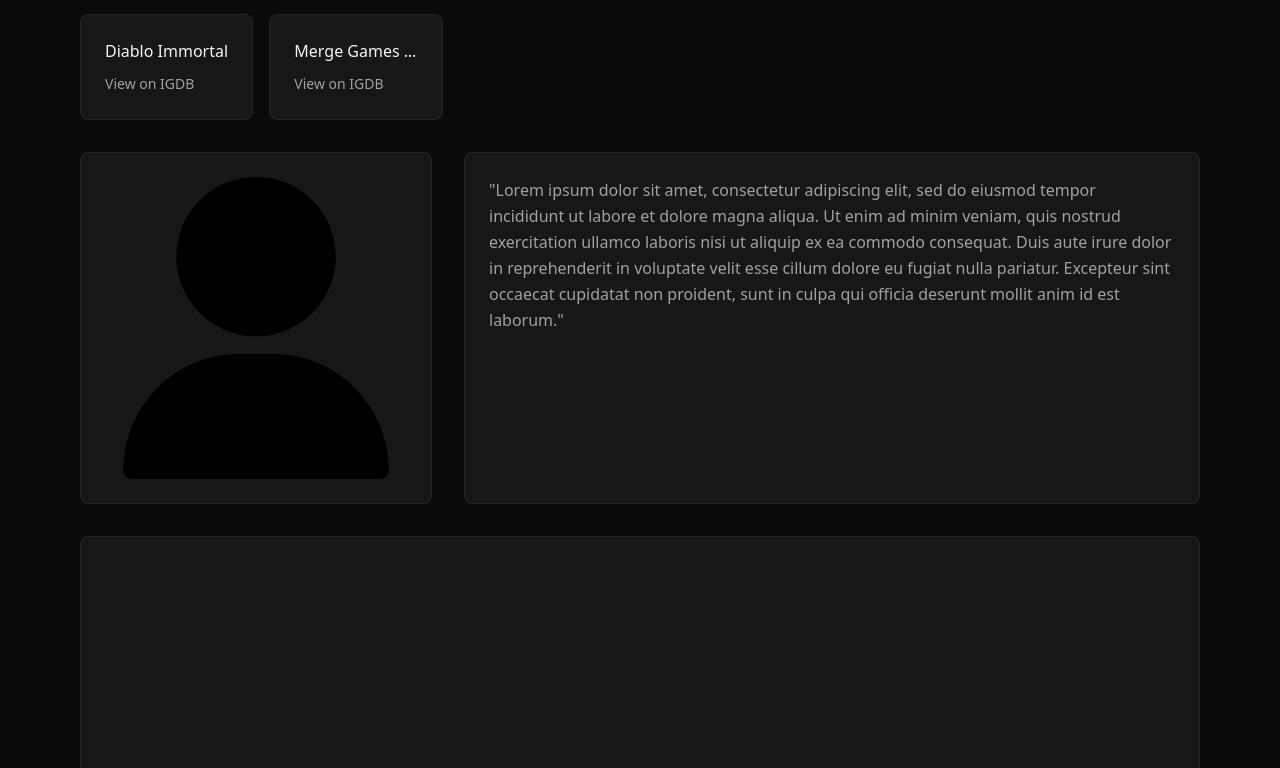
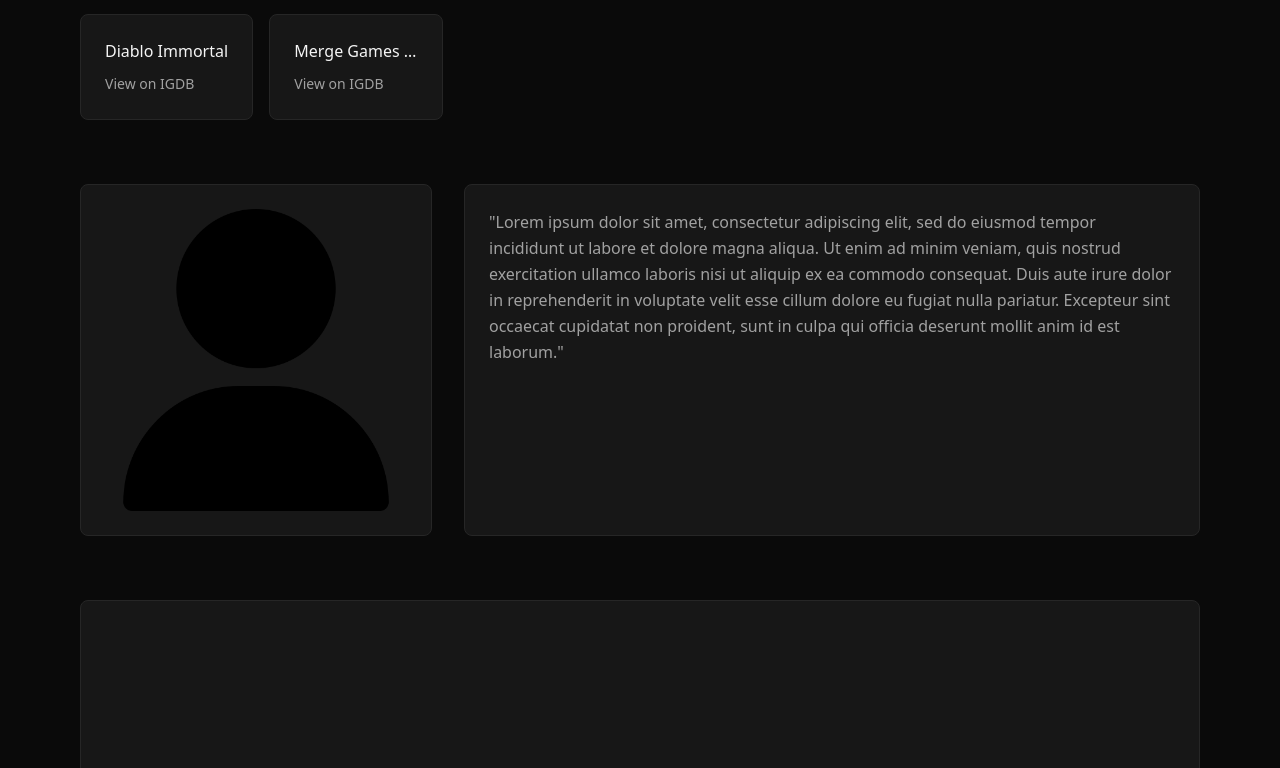
Before and after one commit to jdube-rrc/video-game-tracker, a React (Vite) app: page / in a window 1280 px wide. Shown: the part 562-1330 px from the top of the page. Built offline with nearby package versions, Linux system fonts and the light colour scheme.

Commit message:
css: adding vertical padding on profile component

```diff
--- a/src/components/pages/user-profile/UserProfile.tsx
+++ b/src/components/pages/user-profile/UserProfile.tsx
@@ -3,7 +3,7 @@ import userAvatar from '../../../assets/user.png';
 function UserProfile() {
   return (
     <section className="space-y-8">
-      <div className="grid grid-cols-1 lg:grid-cols-3 gap-8">
+      <div className="grid grid-cols-1 lg:grid-cols-3 gap-8 py-8">
         <div className="bg-neutral-900 rounded-lg p-6 border border-neutral-800 lg:col-span-1">
           <div className="flex items-center justify-center w-full h-full">
             <img src={userAvatar} alt="User Avatar" className="rounded-lg" />
```
